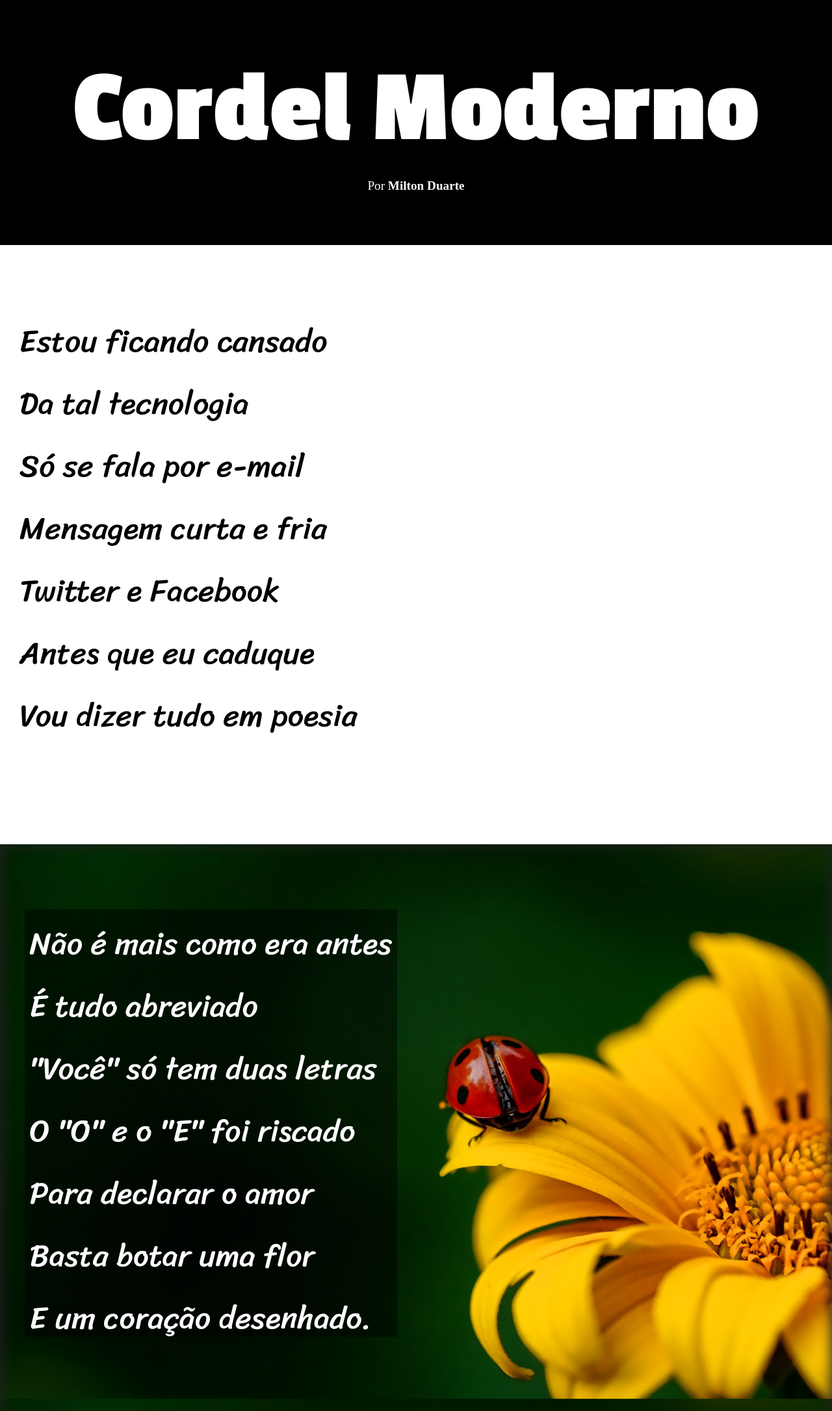
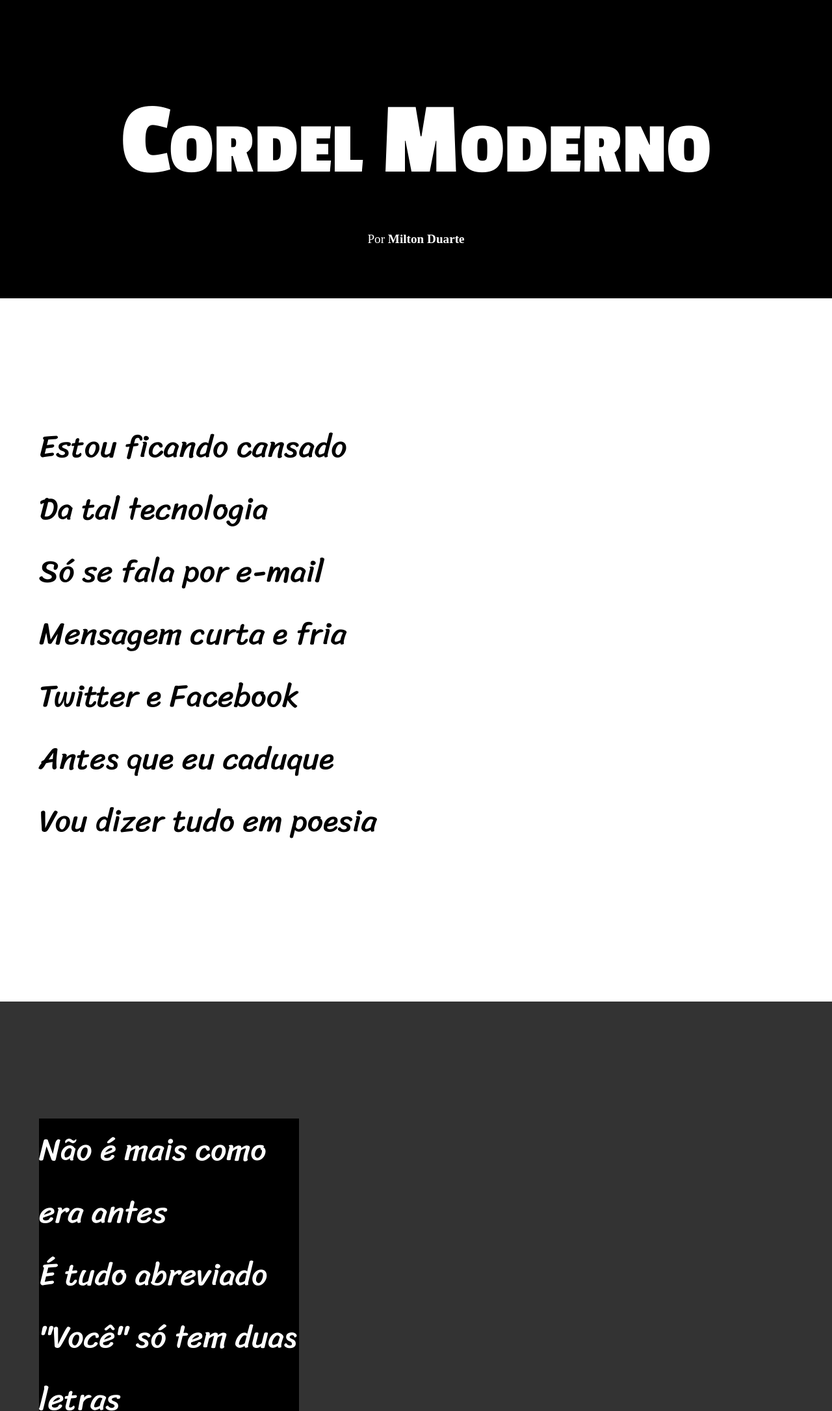
Before and after one commit to sososz/html-css, a plain HTML site: page desafios/desafio012/index.html in a window 1280 px wide. Shown: the top 2171 px of the page at 65% size. Drawn offline with Linux system fonts and the light colour scheme.

Commit message:
Atualizei o estilo e blocos

```diff
--- a/desafios/desafio012/estilo/style.css
+++ b/desafios/desafio012/estilo/style.css
@@ -17,10 +17,71 @@
     padding: 0px;
 }
 
-body {
+html, body {
     min-height: 100vh;
 }
 
+
+header {
+    background-color: #000000;
+    padding: 80px;
+}
+
+header > h1 {
+    color: #FFFFFF;
+    text-align: center;
+    font-size: 10em;
+    font-family: var(--fonte-titulo);
+    font-variant: small-caps;
+    padding-top: 50px;
+}
+
+header > p {
+    color:#FFFFFF;
+    text-align: center;
+    font-size: 1.2em;
+    padding-top: 50px;
+}
+
+header a {
+    font-weight: bolder;
+    text-decoration: none;
+    color: #FFFFFF;
+}
+
+main {
+    min-width: 1000px;
+}
+main p {
+    max-width: 600px;
+    font-size: 3em;
+    font-family: var(--fonte-conteudo);
+    margin: 100px 0px 150px 30px;
+    line-height: 2.0;
+}
+
+section {
+    padding-top: 10vh;
+    padding-bottom: 10vh;
+    line-height: 2em;
+    padding-left: 30px;
+}
+section.normal {
+    background-color: #FFFFFF;
+    color: #000000;
+}
+
+section.imagem {
+    background-color: rgb(51, 51, 51);
+    color: #FFFFFF;
+}
+
+section.imagem > p {
+    width: 400px;
+    background-color: rgba(0, 0, 0.253);
+}
+
+/*
 article#container {
     background-color: #0000007a;
     padding: 0px 0px 8px 3px;
@@ -74,48 +135,13 @@ section#q2 {
     background-image: url('../imagens/background002.jpg');
     background-position: center center;
 }
-
-header {
-    background-color: #000000;
-    padding: 80px;
-}
-
-header>h1 {
-    color: #FFFFFF;
-    text-align: center;
-    font-family: var(--fonte-titulo);
-    font-size: 10em;
-}
-
-header>p {
-    color:#FFFFFF;
-    text-align: center;
-    font-size: 1.2em;
-}
-
-header a {
-    font-weight: bold;
-    text-decoration: none;
-    color: #FFFFFF;
-}
-
-main {
-    min-width: 1000px;
-}
-main p {
-    max-width: 600px;
-    font-size: 3em;
-    font-family: var(--fonte-conteudo);
-    margin: 100px 0px 150px 30px;
-    line-height: 2.0;
-}
+*/
 
 footer {
     text-align: center;
     background-color: #000000;
     color: #FFFFFF;
-    margin: 50px 0px 0px 0px;
-    padding: 3px 0px 0px 0px;
+    padding: 10px;
     font-size: 1.2em;
 }
 
--- a/desafios/desafio012/index.html
+++ b/desafios/desafio012/index.html
@@ -8,12 +8,15 @@
 </head>
 <body>
     <header>
-        <h1> Cordel Moderno </h1><br>
-        <p> Por <a href="https://www.recantodasletras.com.br/poesias/3186743" rel="nofollow" target="_blank">Milton Duarte</a></p>
+        <h1>
+            Cordel Moderno
+        </h1>
+        <p>
+            Por <a href="https://www.recantodasletras.com.br/poesias/3186743" rel="nofollow" target="_blank">Milton Duarte</a>
+        </p>
     </header>
     <main>
-        <article class="conteudo">
-            <section>
+        <section class="normal">
             <p>
                 Estou ficando cansado <br>
                 Da tal tecnologia<br>
@@ -24,8 +27,7 @@
                 Vou dizer tudo em poesia<br>
             </p>
         </section>
-            <section class="quadrado" id="q1">
-                <article class="quadrado" id="container">
+        <section class="imagem">
             <p>
                 Não é mais como era antes<br>
                 É tudo abreviado<br>
@@ -35,10 +37,8 @@
                 Basta botar uma flor<br>
                 E um coração desenhado.<br>
             </p>
-                </article>
         </section>
-
-            <section>
+        <section class="normal">
             <p>
                 Arroba agora não pesa<br>
                 É parte de um endereço<br>
@@ -59,8 +59,7 @@
             </p>
         </section>
 
-            <section class="quadrado" id="q2">
-                <article class="quadrado" id="container2">
+        <section class="imagem">
             <p>
                 Tenho saudade das cartas<br>
                 Escritas com a própria mão<br>
@@ -70,10 +69,9 @@
                 Era texto de verdade<br>
                 Nas linhas do coração.<br>
             </p>
-                </article>
         </section>
 
-        <section>
+        <section class="normal">
             <p>
                 Agora, escrevo e envio<br>
                 Chegando na mesma hora<br>
@@ -94,7 +92,6 @@
                 Deixe que Deus interprete.<br>
             </p>
         </section>
-        </article>
     </main>
     <footer>
         Site criado por <a href="https://gustavoguanabara.github.io" target="_blank" rel="nofollow">Gustavo Guanabara</a> para o <a href="https://www.cursoemvideo.com/#google_vignette" target="_blank" rel="nofollow">CursoemVideo</a>
```
Lines whose indentation alone changed are shown as unchanged.
